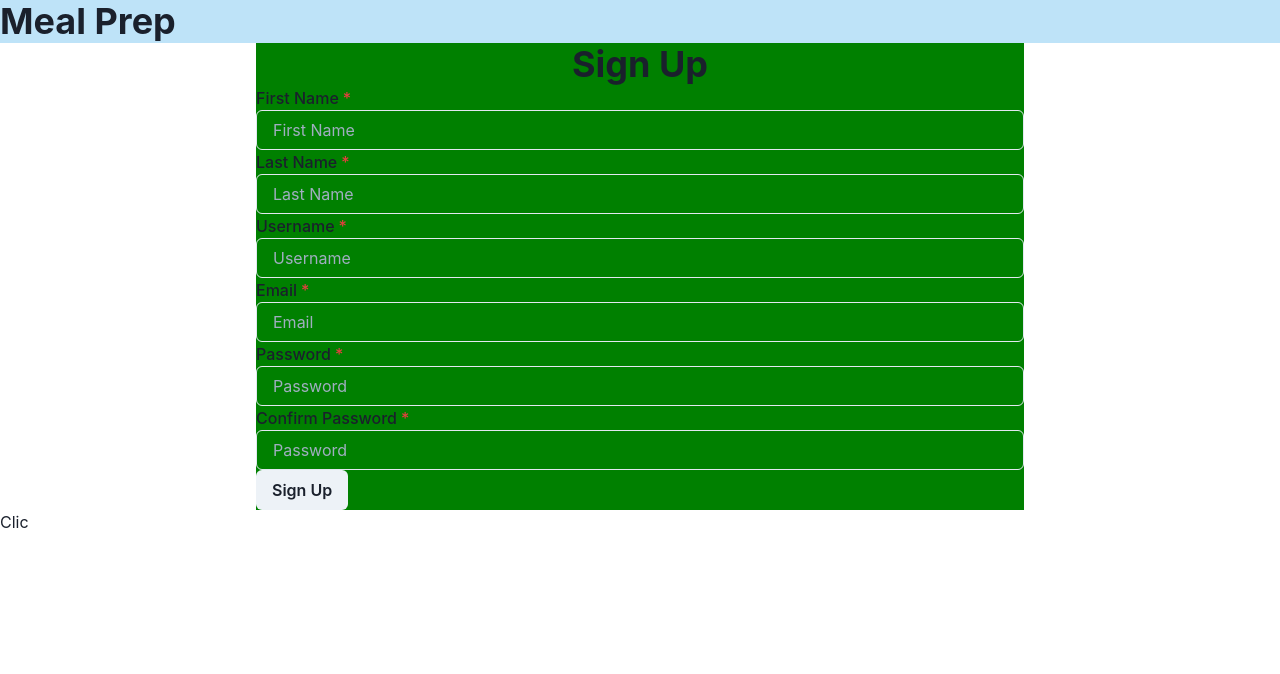
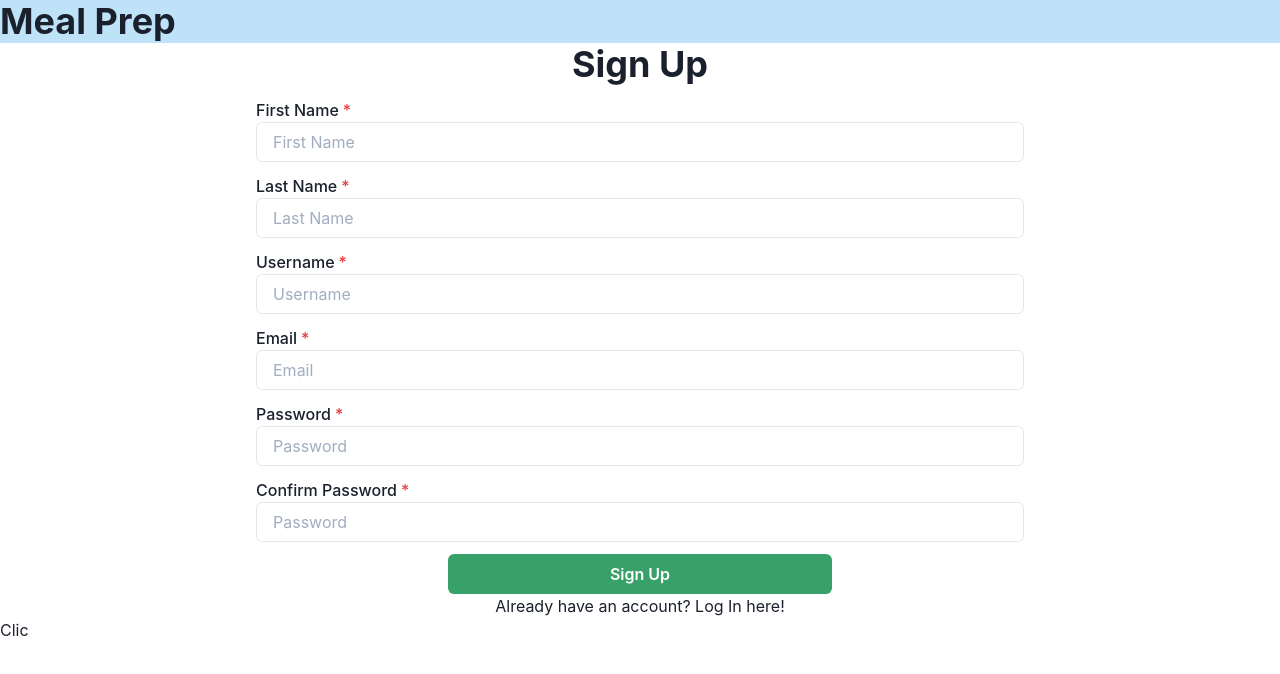
Before and after one commit to andrespty/mealplan, a React (Create React App) app in the folder frontend/: page /signup in a window 1280 px wide. Shown: the top 674 px of the page. Built offline with nearby package versions, Linux system fonts and the light colour scheme.

Commit message:
Finish functionality in login and sign up

```diff
--- a/frontend/src/components/Inputs/InputField.js
+++ b/frontend/src/components/Inputs/InputField.js
@@ -1,9 +1,9 @@
 import React from 'react'
 import { FormControl, FormLabel } from '@chakra-ui/react'
 
-function InputField({ label, isRequired, isInvalid, children }) {
+function InputField({ label, isRequired, isInvalid, children, ...props }) {
     return (
-        <FormControl isRequired={isRequired} isInvalid={isInvalid}>
+        <FormControl isRequired={isRequired} isInvalid={isInvalid} {...props}>
             <FormLabel my={0}>{label}</FormLabel>
             {children}
         </FormControl>
--- a/frontend/src/views/Login_Signup/LogInForm.js
+++ b/frontend/src/views/Login_Signup/LogInForm.js
@@ -1,5 +1,5 @@
 import React from 'react'
-import { Box, Input, Button, Collapse } from '@chakra-ui/react'
+import { Box, Input, Button, Collapse, Alert, AlertIcon, AlertDescription, Center } from '@chakra-ui/react'
 import InputField from '../../components/Inputs/InputField'
 import useLoginSignup from './useLoginSignup'
 
@@ -10,19 +10,28 @@ function LogInForm({ isLogIn }) {
     return (
         <Box>
             <Collapse in={error.message !== ''}>
-                {error.message}
+                <Alert status='error' borderRadius={5}>
+                    <AlertIcon/>
+                    <AlertDescription>
+                        {error.message}
+                    </AlertDescription>
+                </Alert>
             </Collapse>
 
             <form onSubmit={submit}>
-                <InputField isRequired={true} label='Email' isInvalid={error.email}>
+                <InputField isRequired={true} label='Email' isInvalid={error.email} mt={3} >
                     <Input placeholder='Email' value={info.email} onChange={e => modify({email:e.target.value})} />
                 </InputField>
 
-                <InputField isRequired={true} label='Password' isInvalid={error.password} >
+                <InputField isRequired={true} label='Password' isInvalid={error.password} mt={3}>
                     <Input placeholder='Password' type='password' onChange={e => modify({password:e.target.value})} />
                 </InputField>
 
-                <Button type='submit' isLoading={loading}>Log In</Button>
+                <Center>
+                    <Button type='submit' isLoading={loading} mt={3} isFullWidth w='50%' variant='solid' colorScheme='green' >
+                        Log In
+                    </Button>
+                </Center>
             </form>
         </Box>
     )
--- a/frontend/src/views/Login_Signup/LoginSignup.js
+++ b/frontend/src/views/Login_Signup/LoginSignup.js
@@ -1,6 +1,6 @@
 import React from 'react'
-import { Box, Heading, Center } from '@chakra-ui/react'
-
+import { Box, Heading, Center, Text, Link as SLink } from '@chakra-ui/react'
+import { Link } from 'react-router-dom'
 import SignUpForm from './SignUpForm'
 import LogInForm from './LogInForm'
 
@@ -8,7 +8,7 @@ function LoginSignup({ isLogIn }) {
 
     return (
         <Center>
-        <Box bg='green' w={{base:'90%', md:'60%'}} >
+        <Box w={{base:'90%', md:'60%'}} >
             {
                 isLogIn
                 ?   <Heading align='center'>Log In</Heading>
@@ -19,6 +19,13 @@ function LoginSignup({ isLogIn }) {
                 ?   <LogInForm isLogIn={isLogIn} />
                 :   <SignUpForm isLogIn={isLogIn} />
             }
+
+            {
+                isLogIn
+                ?   <Text align='center'>Don't have an account? <SLink as={Link} to='/signup'>Sign Up </SLink>here!</Text>
+                :   <Text align='center'>Already have an account? <SLink as={Link} to='/login'>Log In </SLink>here!</Text>
+            }
+
         </Box>
         </Center>
     )
--- a/frontend/src/views/Login_Signup/SignUpForm.js
+++ b/frontend/src/views/Login_Signup/SignUpForm.js
@@ -1,5 +1,5 @@
 import React from 'react'
-import { Box, Input, Button, Collapse } from '@chakra-ui/react'
+import { Box, Input, Button, Collapse, Alert, AlertIcon, AlertDescription, Center } from '@chakra-ui/react'
 import InputField from '../../components/Inputs/InputField'
 import useLoginSignup from './useLoginSignup'
 
@@ -11,36 +11,45 @@ function SignUpForm({ isLogIn }) {
         <Box>
 
             <Collapse in={error.message !== ''} >
-                {error.message}
+                <Alert status='error' borderRadius={5}>
+                    <AlertIcon/>
+                    <AlertDescription>
+                        {error.message}
+                    </AlertDescription>
+                </Alert>
             </Collapse>
 
 
             <form onSubmit={submit}>
-                <InputField isRequired={true} label='First Name' >
+                <InputField isRequired={true} label='First Name' mt={3}>
                     <Input placeholder='First Name' value={info.first_name} onChange={e => modify({first_name:e.target.value})} />
                 </InputField>
 
-                <InputField isRequired={true} label='Last Name' >
+                <InputField isRequired={true} label='Last Name' mt={3}>
                     <Input placeholder='Last Name' value={info.last_name} onChange={e => modify({last_name:e.target.value})} />
                 </InputField>
 
-                <InputField isRequired={true} label='Username' >
+                <InputField isRequired={true} label='Username' mt={3}>
                     <Input placeholder='Username' value={info.username} onChange={e => modify({username:e.target.value})} />
                 </InputField>
 
-                <InputField isRequired={true} label='Email' >
+                <InputField isRequired={true} label='Email' mt={3}>
                     <Input placeholder='Email' value={info.email} onChange={e => modify({email:e.target.value})} />
                 </InputField>
 
-                <InputField isRequired={true} label='Password' isInvalid={error.password}>
+                <InputField isRequired={true} label='Password' isInvalid={error.password} mt={3}>
                     <Input placeholder='Password' value={info.password} onChange={e => modify({password:e.target.value})} type='password' />
                 </InputField>
 
-                <InputField isRequired={true} label='Confirm Password' isInvalid={error.password2}>
+                <InputField isRequired={true} label='Confirm Password' isInvalid={error.password2} mt={3}>
                     <Input placeholder='Password' value={info.password2} onChange={e => modify({password2:e.target.value})} type='password'/>
                 </InputField>
 
-                <Button type='submit' isLoading={loading} >Sign Up</Button>
+                <Center>
+                    <Button type='submit' isLoading={loading} mt={3} isFullWidth w='50%' colorScheme='green'>
+                        Sign Up
+                    </Button>
+                </Center>
             </form>
         </Box>
     )
```
